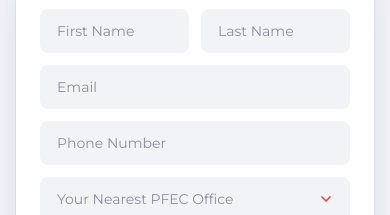
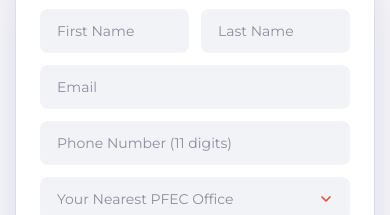
Before and after one commit to pfec-global/top-100-unis, a Next.js app: page / in a window 390 px wide. Shown: the part 1992-2207 px from the top of the page. Built offline with nearby package versions, Linux system fonts and the light colour scheme.

Commit message:
fix teh mobile responsiv

```diff
--- a/next.config.mjs
+++ b/next.config.mjs
@@ -20,6 +20,14 @@ const nextConfig = {
       },
     },
   },
+  webpack(config) {
+    config.module.rules.push({
+      resource: /[\\/]src[\\/]app[\\/]globals\.css$/i,
+      enforce: "pre",
+      use: ["@tailwindcss/turbopack"],
+    });
+    return config;
+  },
 };
 
 export default nextConfig;
--- a/src/components/LeadForm.js
+++ b/src/components/LeadForm.js
@@ -110,6 +110,7 @@ export default function LeadForm({ submitLabel = "Register for FREE" }) {
 
   async function onSubmit(e) {
     e.preventDefault();
+    if (!e.currentTarget.reportValidity()) return;
     const body = new FormData(e.currentTarget);
     setStatus("sending");
     try {
@@ -168,7 +169,22 @@ export default function LeadForm({ submitLabel = "Register for FREE" }) {
       <input id={id("email")} name="Email" type="email" maxLength={255} required autoComplete="email" placeholder="Email" className={field} />
 
       <label className="sr-only" htmlFor={id("phone")}>Phone Number</label>
-      <input id={id("phone")} name="PhoneNumber_countrycode" type="tel" maxLength={20} required autoComplete="tel" placeholder="Phone Number" className={field} />
+      <input
+        id={id("phone")}
+        name="PhoneNumber_countrycode"
+        type="tel"
+        inputMode="numeric"
+        minLength={11}
+        maxLength={11}
+        pattern="[0-9]{11}"
+        title="Enter a phone number with exactly 11 digits."
+        required
+        autoComplete="tel"
+        placeholder="Phone Number (11 digits)"
+        onInvalid={(e) => e.currentTarget.setCustomValidity("Enter a phone number with exactly 11 digits.")}
+        onInput={(e) => e.currentTarget.setCustomValidity("")}
+        className={field}
+      />
 
       {SELECTS.map((s) => (
         <Select key={s.name} id={id(s.name)} {...s} />
--- a/src/components/Testimonials.js
+++ b/src/components/Testimonials.js
@@ -192,15 +192,15 @@ export default function Testimonials() {
                     isActive || i === index + 1 ? "opacity-100" : "opacity-60"
                   }`}
                 >
-                  <div className="relative h-56 overflow-hidden rounded-xl bg-[#FFC727] sm:h-full sm:min-h-[200px]">
+                  <div className="relative self-start overflow-hidden rounded-xl bg-[#FFC727] sm:h-full sm:min-h-[200px] sm:self-stretch">
                     <Image
                       src={t.img}
                       alt={t.name}
                       width={t.w}
                       height={t.h}
                       draggable={false}
-                      sizes="(max-width: 640px) 86vw, 200px"
-                      className="pointer-events-none absolute inset-0 size-full object-cover object-top transition-transform duration-700 group-hover:scale-105"
+                      sizes="(max-width: 639px) calc(86vw - 24px), 180px"
+                      className="pointer-events-none block h-auto w-full object-top transition-transform duration-700 sm:absolute sm:inset-0 sm:size-full sm:object-cover sm:group-hover:scale-105"
                     />
                   </div>
                   <div className="flex flex-col justify-center px-2 pt-5 pb-2 sm:px-5 sm:py-3">
```
Also changed, not shown: 1 other file (tests, documents, lock files or other folders).
